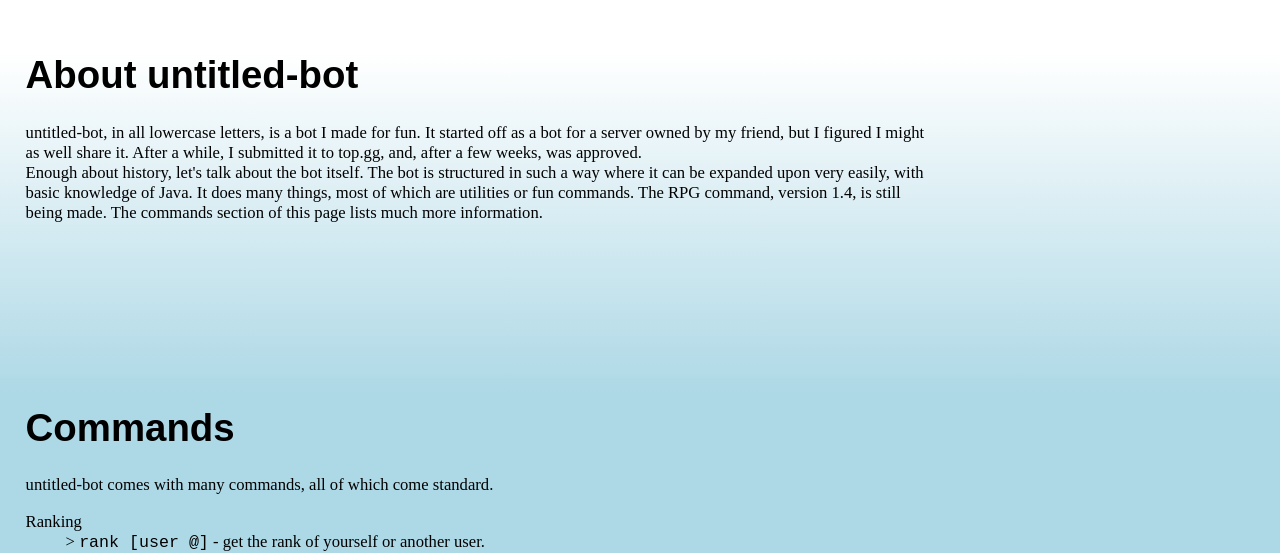
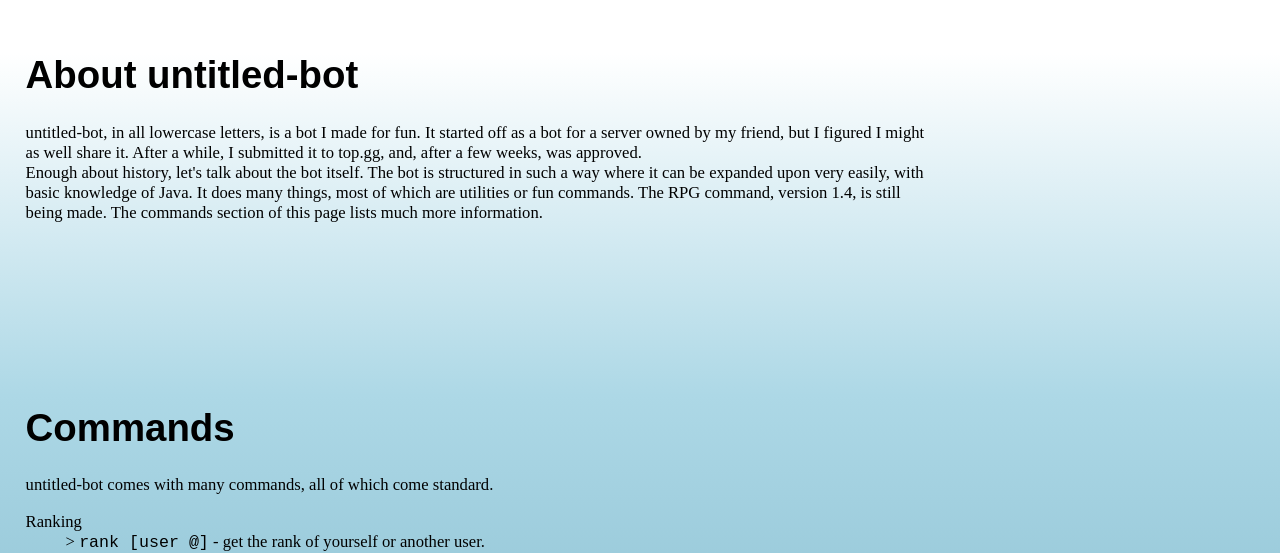
Before and after one commit to AlexIsOK/untitled-bot-site, a plain HTML site: page index.html in a window 1280 px wide. Shown: the part 1275-1828 px from the top of the page. Drawn offline with Linux system fonts and the light colour scheme.

Commit message:
change background color to make it easier to read

```diff
--- a/index.html
+++ b/index.html
@@ -30,7 +30,7 @@
             text-decoration: none;
         }
         #everything-else {
-            background-image: linear-gradient(white, lightblue, lightblue, lightblue, lightblue, lightblue, lightblue, lightblue, lightblue, lightblue);
+            background-image: linear-gradient(white, lightblue, #8abfd1, #6eb2c9, #499cb7, #3389a5, #247996, #0d7091, #0d7091, #0d7091);
             width: 100%;
         }
         #mainContent {
```
